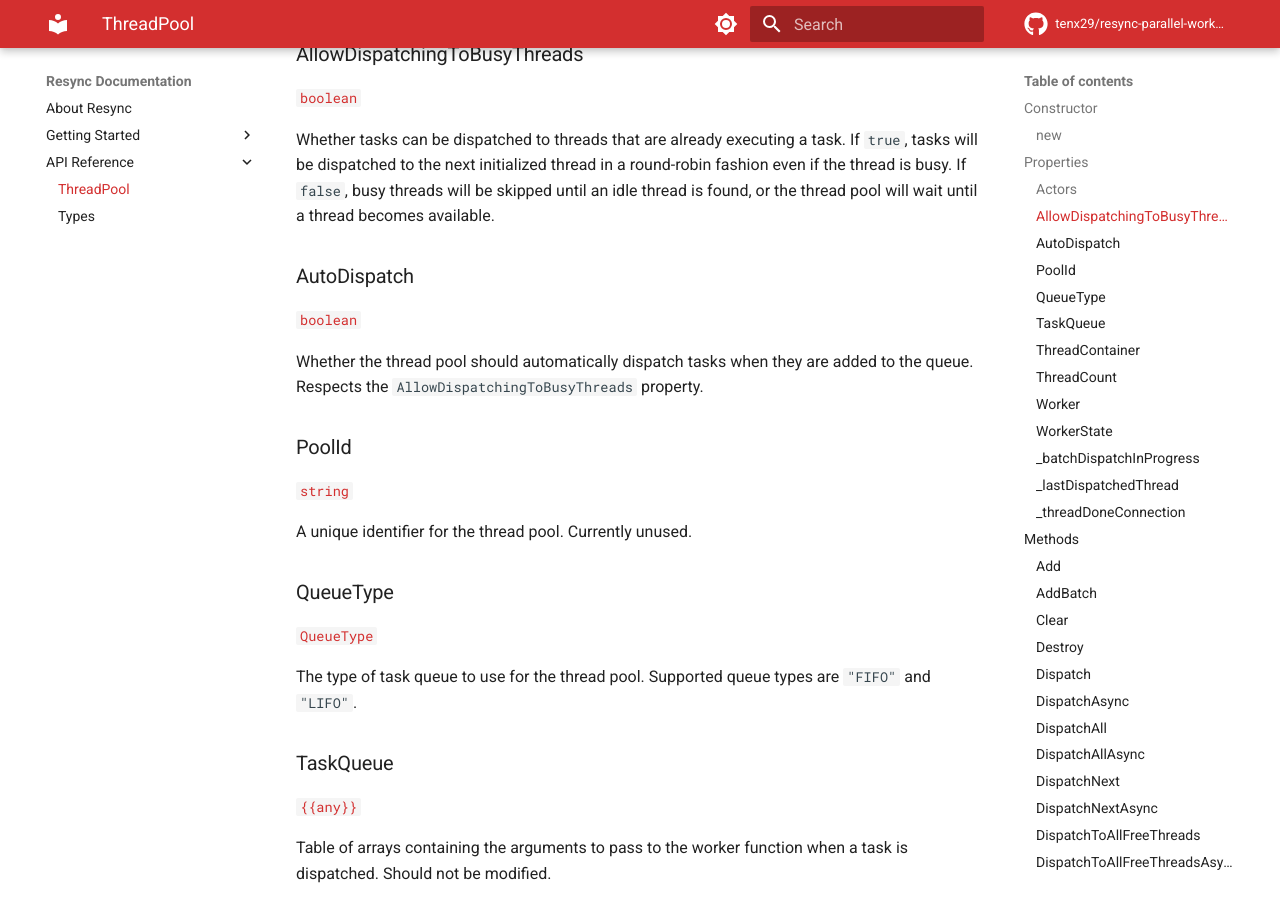
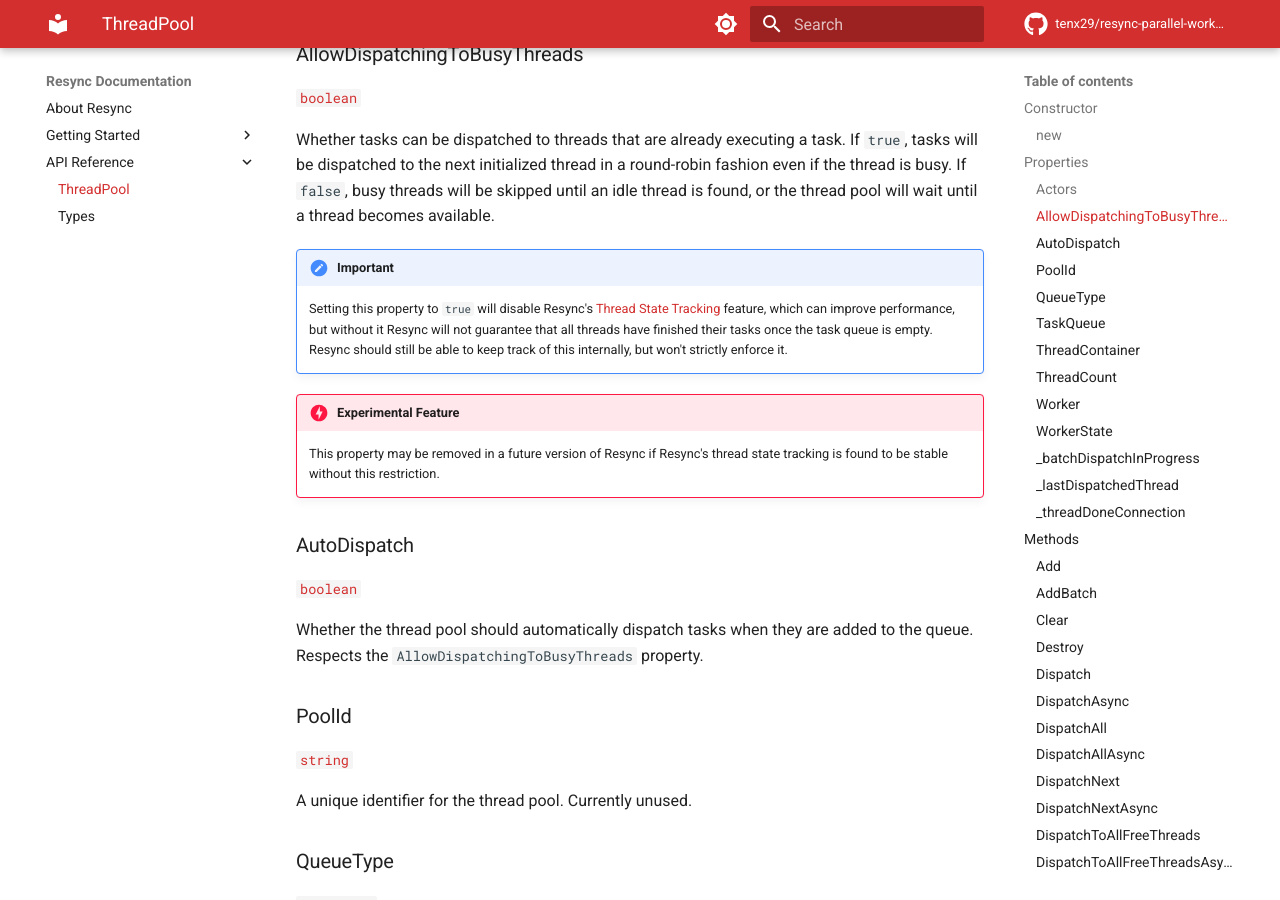
Before and after one commit to tenx29/resync-parallel-worker, an MkDocs documentation site: the page built from docs/api-reference/threadpool.md, in a window 1280 px wide and 900 px high, scrolled down 943 px. Built offline with MkDocs 1.6.1 and Material for MkDocs 9.7.7, drawn with Linux system fonts in a browser that asks for light colours; comment, search, counter and statistics services are not loaded.

Commit message:
Add experimental disclaimer for AllowDispatchingToBusyThreads

```diff
--- a/docs/api-reference/threadpool.md
+++ b/docs/api-reference/threadpool.md
@@ -33,6 +33,12 @@ Table of all the actors in the thread pool. Should not be modified.
 [`boolean`](https://create.roblox.com/docs/luau/booleans)
 
 Whether tasks can be dispatched to threads that are already executing a task. If `true`, tasks will be dispatched to the next initialized thread in a round-robin fashion even if the thread is busy. If `false`, busy threads will be skipped until an idle thread is found, or the thread pool will wait until a thread becomes available.
+
+!!! important
+    Setting this property to `true` will disable Resync's [Thread State Tracking](../getting-started/thread-dispatching.md#thread-state-tracking) feature, which can improve performance, but without it Resync will not guarantee that all threads have finished their tasks once the task queue is empty. Resync should still be able to keep track of this internally, but won't strictly enforce it.
+
+!!! danger "Experimental Feature"
+    This property may be removed in a future version of Resync if Resync's thread state tracking is found to be stable without this restriction.
 
 ### AutoDispatch
 
```
Also changed, not shown: docs/getting-started/thread-dispatching.md (+3 -0 lines).
